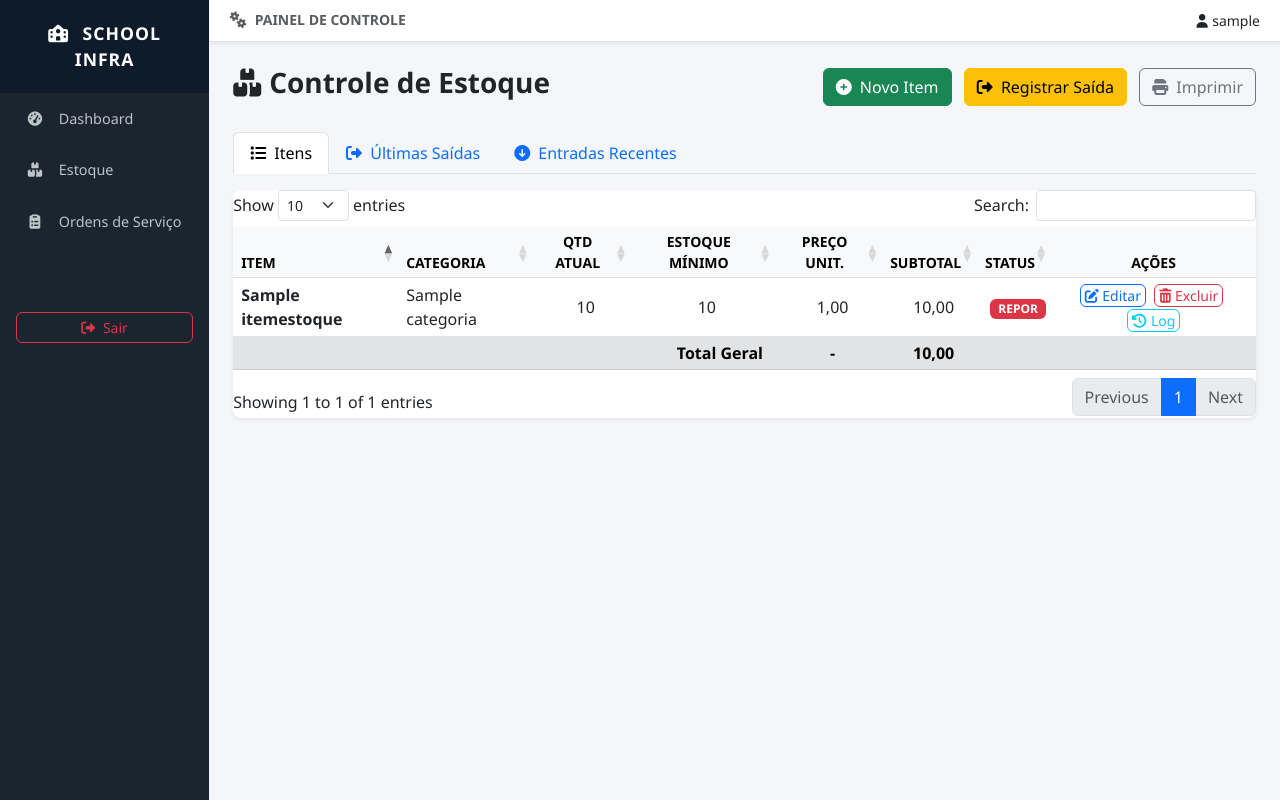
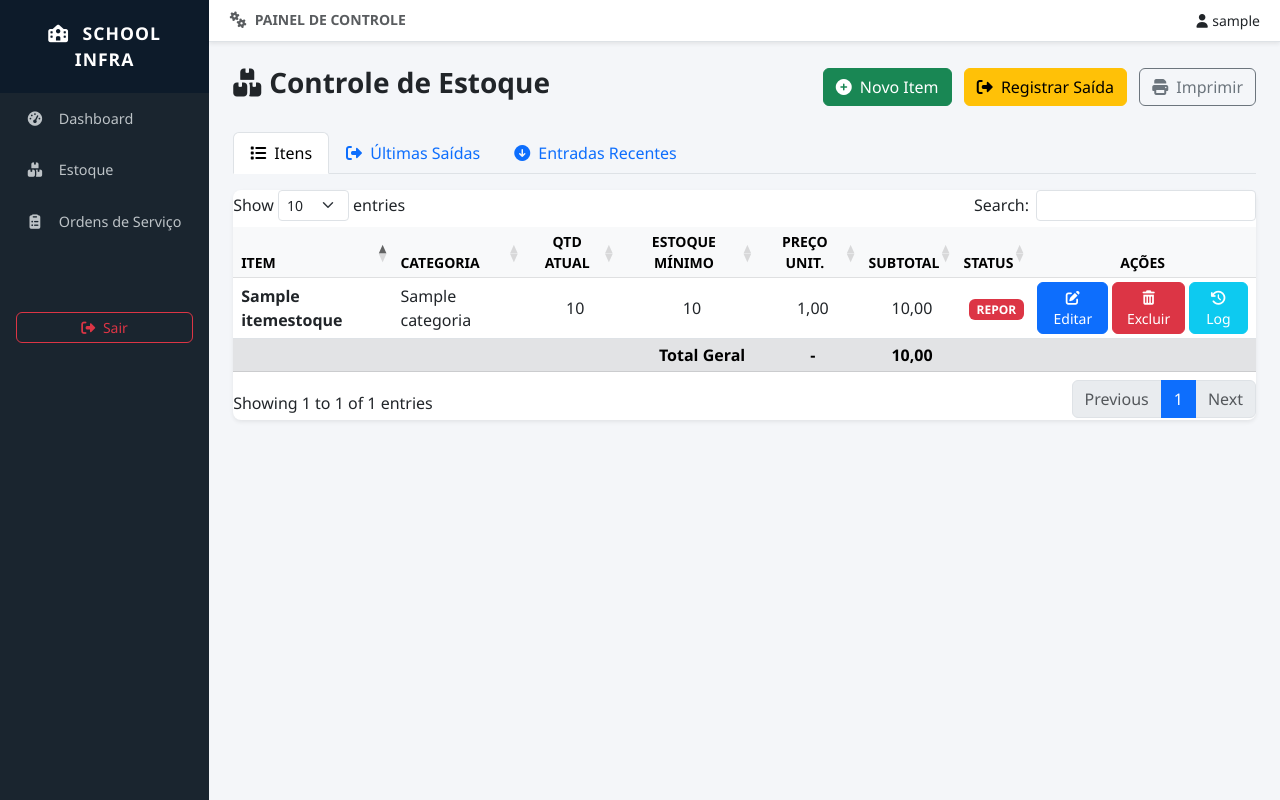
Before and after one commit to romario-rodrigues/school-infra-manager, a Django app: page /estoque/ in a window 1280 px wide. Run offline with Django 5.2, Linux system fonts and the light colour scheme; a user stored in the database is signed in; tables that the repository leaves empty hold one stand-in row (values such as "Sample post"); parts of the project's set-up code (start-up, migrations or seed data) failed here and were passed over; some libraries are stand-ins or nearby versions.

Commit message:
refactor: padronizar estilo visual dos botões de ação no estoque e OS
Co-authored-by: aider (deepseek/deepseek-chat) <aider@aider.chat>

```diff
--- a/templates/estoque.html
+++ b/templates/estoque.html
@@ -81,7 +81,8 @@
                                     {% endif %}
                                 </td>
                                 <td class="text-center pe-2">
-                                    <button class="btn btn-sm btn-outline-primary me-1 py-0 px-1"
+                                    <div class="d-flex gap-1 justify-content-center">
+                                        <button class="btn btn-sm btn-primary"
                                                 title="Editar Item"
                                                 data-bs-toggle="modal" data-bs-target="#editarModal"
                                                 data-id="{{ item.id }}"
@@ -97,13 +98,14 @@
                                         <form method="POST" action="{% url 'excluir_item' item.id %}" style="display:inline;"
                                               onsubmit="return confirm('Tem certeza que deseja excluir este item?');">
                                             {% csrf_token %}
-                                        <button type="submit" class="btn btn-sm btn-outline-danger me-1 py-0 px-1" title="Excluir Item">
+                                            <button type="submit" class="btn btn-sm btn-danger" title="Excluir Item">
                                                 <i class="fas fa-trash-alt"></i> Excluir
                                             </button>
                                         </form>
-                                    <a href="{% url 'historico_item' item.id %}" class="btn btn-sm btn-outline-info py-0 px-1" title="Ver Histórico">
+                                        <a href="{% url 'historico_item' item.id %}" class="btn btn-sm btn-info text-white" title="Ver Histórico">
                                             <i class="fas fa-history"></i> Log
                                         </a>
+                                    </div>
                                 </td>
                             </tr>
                             {% empty %}
```
Lines whose indentation alone changed are shown as unchanged.
